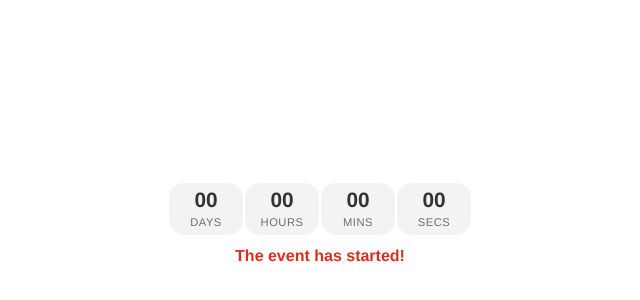
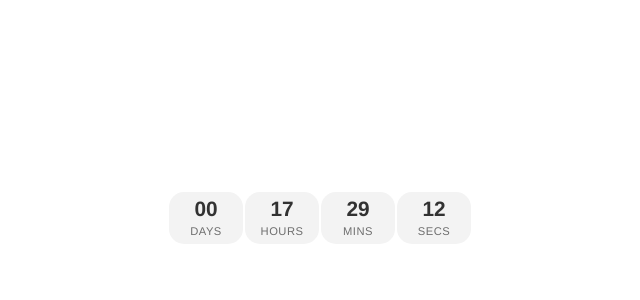
Before and after one commit to gorozcos/esri-counter, a plain HTML site: page countdown.html in a window 1280 px wide. Shown: the part 182-482 px from the top of the page, without its empty margins (320-960 px from the left). Drawn offline with Linux system fonts and the light colour scheme.

Commit message:
Update countdown.html

```diff
--- a/countdown.html
+++ b/countdown.html
@@ -67,7 +67,7 @@
 
   <script>
     // CHANGE THIS DATE AND TIME TO YOUR EVENT (Format: YYYY-MM-DDTHH:MM:SS)
-    const TARGET_DATE = new Date("2026-11-20T11:00:00-06:00").getTime();
+    const TARGET_DATE = new Date("2026-11-25T09:00:00-06:00").getTime();
 
     function updateCountdown() {
       const now = new Date().getTime();
```
